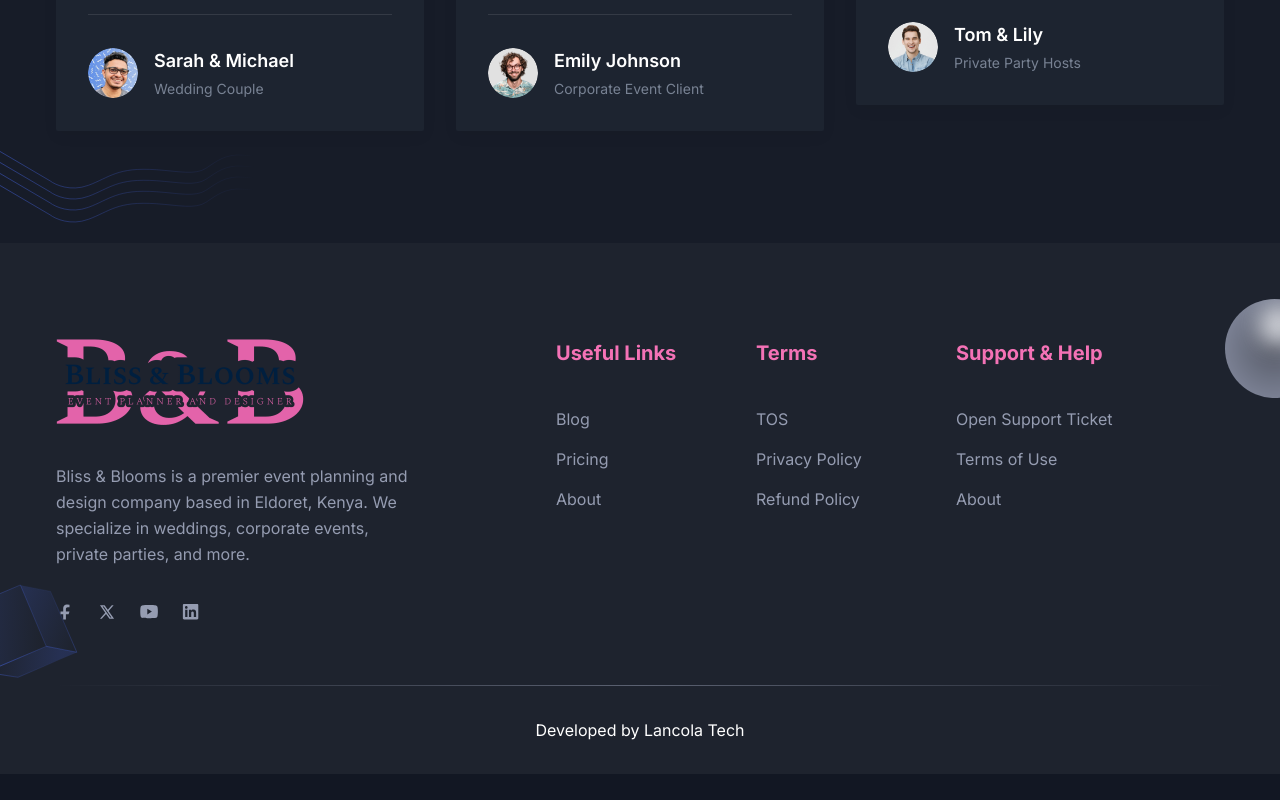
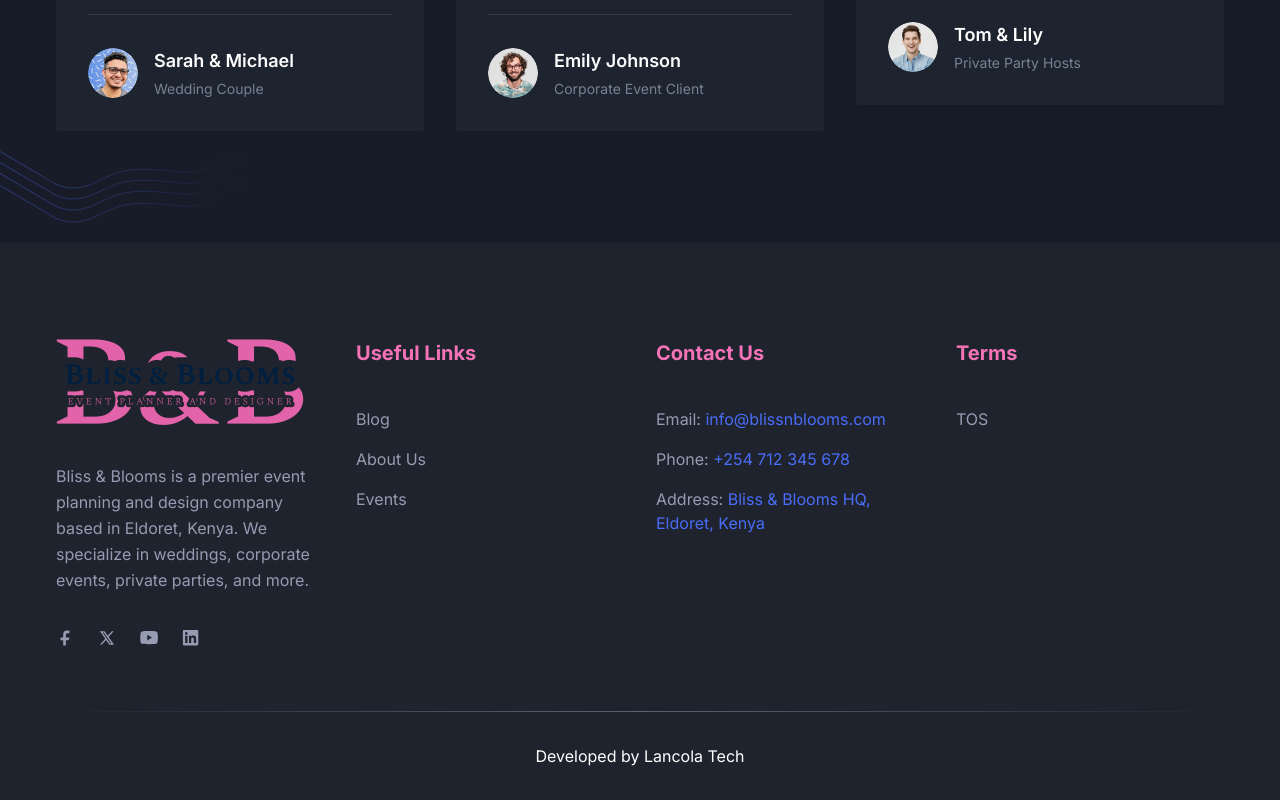
Before and after one commit to tulusdeveloper/event-web, a Next.js app: page / in a window 1280 px wide. Shown: the part 3856-4656 px from the top of the page. Before the commit the page ends 4630 px from the top, so only its background shows below. Built offline with nearby package versions, Linux system fonts and the light colour scheme.

Commit message:
social links

```diff
--- a/src/components/Footer/index.tsx
+++ b/src/components/Footer/index.tsx
@@ -7,9 +7,8 @@ const Footer = () => {
     <>
       <footer className="relative z-10 bg-white pt-16 dark:bg-gray-dark md:pt-20 lg:pt-24">
         <div className="container">
-          <div className="-mx-4 flex flex-wrap">
-            <div className="w-full px-4 md:w-1/2 lg:w-4/12 xl:w-5/12">
-              <div className="mb-12 max-w-[360px] lg:mb-16">
+          <div className="grid grid-cols-1 gap-8 md:grid-cols-2 lg:grid-cols-4">
+            <div className="mb-12 lg:mb-16">
               <Link href="/" className="mb-8 inline-block">
                 <Image
                   src="/images/logo/blissnbloomslogo.png"
@@ -31,13 +30,13 @@ const Footer = () => {
                 based in Eldoret, Kenya. We specialize in weddings, corporate
                 events, private parties, and more.
               </p>
-                <div className="flex items-center">
+              <div className="flex items-center space-x-6">
                 <a
-                    href="/"
+                  href="https://www.facebook.com/eventsbyNiki1"
                   aria-label="social-link"
                   target="_blank"
                   rel="noopener noreferrer"
-                    className="mr-6 text-body-color duration-300 hover:text-primary dark:text-body-color-dark dark:hover:text-primary"
+                  className="text-body-color duration-300 hover:text-primary dark:text-body-color-dark dark:hover:text-primary"
                 >
                   <svg
                     width="18"
@@ -53,7 +52,7 @@ const Footer = () => {
                   </svg>
                 </a>
                 <a
-                    href="/"
+                  href="https://twitter.com/yourhandle"
                   aria-label="social-link"
                   target="_blank"
                   rel="noopener noreferrer"
@@ -75,7 +74,7 @@ const Footer = () => {
                   </svg>
                 </a>
                 <a
-                    href="/"
+                  href="https://www.instagram.com/bliss.n.blooms_events"
                   aria-label="social-link"
                   target="_blank"
                   rel="noopener noreferrer"
@@ -106,11 +105,11 @@ const Footer = () => {
                     <path d="M15.2196 0H1.99991C1.37516 0 0.875366 0.497491 0.875366 1.11936V14.3029C0.875366 14.8999 1.37516 15.4222 1.99991 15.4222H15.1696C15.7943 15.4222 16.2941 14.9247 16.2941 14.3029V1.09448C16.3441 0.497491 15.8443 0 15.2196 0ZM5.44852 13.1089H3.17444V5.7709H5.44852V13.1089ZM4.29899 4.75104C3.54929 4.75104 2.97452 4.15405 2.97452 3.43269C2.97452 2.71133 3.57428 2.11434 4.29899 2.11434C5.02369 2.11434 5.62345 2.71133 5.62345 3.43269C5.62345 4.15405 5.07367 4.75104 4.29899 4.75104ZM14.07 13.1089H11.796V9.55183C11.796 8.7061 11.771 7.58674 10.5964 7.58674C9.39693 7.58674 9.222 8.53198 9.222 9.47721V13.1089H6.94792V5.7709H9.17202V6.79076H9.19701C9.52188 6.19377 10.2466 5.59678 11.3711 5.59678C13.6952 5.59678 14.12 7.08925 14.12 9.12897V13.1089H14.07Z" />
                   </svg>
                 </a>
-                </div>
+
+                {/* <!-- Other social media links --> */}
               </div>
             </div>
 
-            <div className="w-full px-4 sm:w-1/2 md:w-1/2 lg:w-2/12 xl:w-2/12">
             <div className="mb-12 lg:mb-16">
               <h2 className="mb-10 text-xl font-bold text-pink-600 dark:text-pink-400">
                 Useful Links
@@ -126,25 +125,63 @@ const Footer = () => {
                 </li>
                 <li>
                   <Link
-                      href="/"
+                    href="/about"
                     className="mb-4 inline-block text-base text-body-color duration-300 hover:text-pink-600 dark:text-body-color-dark dark:hover:text-pink-400"
                   >
-                      Pricing
+                    About Us
                   </Link>
                 </li>
                 <li>
                   <Link
-                      href="/about"
+                    href="/blog"
                     className="mb-4 inline-block text-base text-body-color duration-300 hover:text-pink-600 dark:text-body-color-dark dark:hover:text-pink-400"
                   >
-                      About
+                    Events
                   </Link>
                 </li>
+                {/* <!-- Other useful links --> */}
               </ul>
             </div>
+
+            <div className="mb-12 lg:mb-16">
+              <h2 className="mb-10 text-xl font-bold text-pink-600 dark:text-pink-400">
+                Contact Us
+              </h2>
+              <ul>
+                <li>
+                  <p className="mb-4 text-base text-body-color dark:text-body-color-dark">
+                    Email:{" "}
+                    <a
+                      href="mailto:info@blissnblooms.com"
+                      className="text-primary hover:underline"
+                    >
+                      info@blissnblooms.com
+                    </a>
+                  </p>
+                </li>
+                <li>
+                  <p className="mb-4 text-base text-body-color dark:text-body-color-dark">
+                    Phone:{" "}
+                    <a
+                      href="tel:+254712345678"
+                      className="text-primary hover:underline"
+                    >
+                      +254 712 345 678
+                    </a>
+                  </p>
+                </li>
+                <li>
+                  <p className="mb-4 text-base text-body-color dark:text-body-color-dark">
+                    Address:{" "}
+                    <span className="text-primary">
+                      Bliss & Blooms HQ, Eldoret, Kenya
+                    </span>
+                  </p>
+                </li>
+                {/* <!-- Other contact information --> */}
+              </ul>
             </div>
 
-            <div className="w-full px-4 sm:w-1/2 md:w-1/2 lg:w-2/12 xl:w-2/12">
             <div className="mb-12 lg:mb-16">
               <h2 className="mb-10 text-xl font-bold text-pink-600 dark:text-pink-400">
                 Terms
@@ -158,58 +195,8 @@ const Footer = () => {
                     TOS
                   </Link>
                 </li>
-                  <li>
-                    <Link
-                      href="/"
-                      className="mb-4 inline-block text-base text-body-color duration-300 hover:text-pink-600 dark:text-body-color-dark dark:hover:text-pink-400"
-                    >
-                      Privacy Policy
-                    </Link>
-                  </li>
-                  <li>
-                    <Link
-                      href="/"
-                      className="mb-4 inline-block text-base text-body-color duration-300 hover:text-pink-600 dark:text-body-color-dark dark:hover:text-pink-400"
-                    >
-                      Refund Policy
-                    </Link>
-                  </li>
+                {/* <!-- Other terms links --> */}
               </ul>
-              </div>
-            </div>
-
-            <div className="w-full px-4 md:w-1/2 lg:w-4/12 xl:w-3/12">
-              <div className="mb-12 lg:mb-16">
-                <h2 className="mb-10 text-xl font-bold text-pink-600 dark:text-pink-400">
-                  Support & Help
-                </h2>
-                <ul>
-                  <li>
-                    <Link
-                      href="/contact"
-                      className="mb-4 inline-block text-base text-body-color duration-300 hover:text-pink-600 dark:text-body-color-dark dark:hover:text-pink-400"
-                    >
-                      Open Support Ticket
-                    </Link>
-                  </li>
-                  <li>
-                    <Link
-                      href="/"
-                      className="mb-4 inline-block text-base text-body-color duration-300 hover:text-pink-600 dark:text-body-color-dark dark:hover:text-pink-400"
-                    >
-                      Terms of Use
-                    </Link>
-                  </li>
-                  <li>
-                    <Link
-                      href="/about"
-                      className="mb-4 inline-block text-base text-body-color duration-300 hover:text-pink-600 dark:text-body-color-dark dark:hover:text-pink-400"
-                    >
-                      About
-                    </Link>
-                  </li>
-                </ul>
-              </div>
             </div>
           </div>
 
@@ -218,7 +205,7 @@ const Footer = () => {
             <p className="text-center text-base text-body-color dark:text-white">
               Developed by{" "}
               <a
-                href="lancolatech.com"
+                href="https://lancolatech.com"
                 target="_blank"
                 rel="noopener noreferrer"
                 className="hover:text-primary"
@@ -228,196 +215,7 @@ const Footer = () => {
             </p>
           </div>
         </div>
-        <div className="absolute right-0 top-14 z-[-1]">
-          <svg
-            width="55"
-            height="99"
-            viewBox="0 0 55 99"
-            fill="none"
-            xmlns="http://www.w3.org/2000/svg"
-          >
-            <circle opacity="0.8" cx="49.5" cy="49.5" r="49.5" fill="#959CB1" />
-            <mask
-              id="mask0_94:899"
-              style={{ maskType: "alpha" }}
-              maskUnits="userSpaceOnUse"
-              x="0"
-              y="0"
-              width="99"
-              height="99"
-            >
-              <circle
-                opacity="0.8"
-                cx="49.5"
-                cy="49.5"
-                r="49.5"
-                fill="#4A6CF7"
-              />
-            </mask>
-            <g mask="url(#mask0_94:899)">
-              <circle
-                opacity="0.8"
-                cx="49.5"
-                cy="49.5"
-                r="49.5"
-                fill="url(#paint0_radial_94:899)"
-              />
-              <g opacity="0.8" filter="url(#filter0_f_94:899)">
-                <circle cx="53.8676" cy="26.2061" r="20.3824" fill="white" />
-              </g>
-            </g>
-            <defs>
-              <filter
-                id="filter0_f_94:899"
-                x="12.4852"
-                y="-15.1763"
-                width="82.7646"
-                height="82.7646"
-                filterUnits="userSpaceOnUse"
-                colorInterpolationFilters="sRGB"
-              >
-                <feFlood floodOpacity="0" result="BackgroundImageFix" />
-                <feBlend
-                  mode="normal"
-                  in="SourceGraphic"
-                  in2="BackgroundImageFix"
-                  result="shape"
-                />
-                <feGaussianBlur
-                  stdDeviation="10.5"
-                  result="effect1_foregroundBlur_94:899"
-                />
-              </filter>
-              <radialGradient
-                id="paint0_radial_94:899"
-                cx="0"
-                cy="0"
-                r="1"
-                gradientUnits="userSpaceOnUse"
-                gradientTransform="translate(49.5 49.5) rotate(90) scale(53.1397)"
-              >
-                <stop stopOpacity="0.47" />
-                <stop offset="1" stopOpacity="0" />
-              </radialGradient>
-            </defs>
-          </svg>
-        </div>
-        <div className="absolute bottom-24 left-0 z-[-1]">
-          <svg
-            width="79"
-            height="94"
-            viewBox="0 0 79 94"
-            fill="none"
-            xmlns="http://www.w3.org/2000/svg"
-          >
-            <rect
-              opacity="0.3"
-              x="-41"
-              y="26.9426"
-              width="66.6675"
-              height="66.6675"
-              transform="rotate(-22.9007 -41 26.9426)"
-              fill="url(#paint0_linear_94:889)"
-            />
-            <rect
-              x="-41"
-              y="26.9426"
-              width="66.6675"
-              height="66.6675"
-              transform="rotate(-22.9007 -41 26.9426)"
-              stroke="url(#paint1_linear_94:889)"
-              strokeWidth="0.7"
-            />
-            <path
-              opacity="0.3"
-              d="M50.5215 7.42229L20.325 1.14771L46.2077 62.3249L77.1885 68.2073L50.5215 7.42229Z"
-              fill="url(#paint2_linear_94:889)"
-            />
-            <path
-              d="M50.5215 7.42229L20.325 1.14771L46.2077 62.3249L76.7963 68.2073L50.5215 7.42229Z"
-              stroke="url(#paint3_linear_94:889)"
-              strokeWidth="0.7"
-            />
-            <path
-              opacity="0.3"
-              d="M17.9721 93.3057L-14.9695 88.2076L46.2077 62.325L77.1885 68.2074L17.9721 93.3057Z"
-              fill="url(#paint4_linear_94:889)"
-            />
-            <path
-              d="M17.972 93.3057L-14.1852 88.2076L46.2077 62.325L77.1884 68.2074L17.972 93.3057Z"
-              stroke="url(#paint5_linear_94:889)"
-              strokeWidth="0.7"
-            />
-            <defs>
-              <linearGradient
-                id="paint0_linear_94:889"
-                x1="-41"
-                y1="21.8445"
-                x2="36.9671"
-                y2="59.8878"
-                gradientUnits="userSpaceOnUse"
-              >
-                <stop stopColor="#4A6CF7" stopOpacity="0.62" />
-                <stop offset="1" stopColor="#4A6CF7" stopOpacity="0" />
-              </linearGradient>
-              <linearGradient
-                id="paint1_linear_94:889"
-                x1="25.6675"
-                y1="95.9631"
-                x2="-42.9608"
-                y2="20.668"
-                gradientUnits="userSpaceOnUse"
-              >
-                <stop stopColor="#4A6CF7" stopOpacity="0" />
-                <stop offset="1" stopColor="#4A6CF7" stopOpacity="0.51" />
-              </linearGradient>
-              <linearGradient
-                id="paint2_linear_94:889"
-                x1="20.325"
-                y1="-3.98039"
-                x2="90.6248"
-                y2="25.1062"
-                gradientUnits="userSpaceOnUse"
-              >
-                <stop stopColor="#4A6CF7" stopOpacity="0.62" />
-                <stop offset="1" stopColor="#4A6CF7" stopOpacity="0" />
-              </linearGradient>
-              <linearGradient
-                id="paint3_linear_94:889"
-                x1="18.3642"
-                y1="-1.59742"
-                x2="113.9"
-                y2="80.6826"
-                gradientUnits="userSpaceOnUse"
-              >
-                <stop stopColor="#4A6CF7" stopOpacity="0" />
-                <stop offset="1" stopColor="#4A6CF7" stopOpacity="0.51" />
-              </linearGradient>
-              <linearGradient
-                id="paint4_linear_94:889"
-                x1="61.1098"
-                y1="62.3249"
-                x2="-8.82468"
-                y2="58.2156"
-                gradientUnits="userSpaceOnUse"
-              >
-                <stop stopColor="#4A6CF7" stopOpacity="0.62" />
-                <stop offset="1" stopColor="#4A6CF7" stopOpacity="0" />
-              </linearGradient>
-              <linearGradient
-                id="paint5_linear_94:889"
-                x1="65.4236"
-                y1="65.0701"
-                x2="24.0178"
-                y2="41.6598"
-                gradientUnits="userSpaceOnUse"
-              >
-                <stop stopColor="#4A6CF7" stopOpacity="0" />
-                <stop offset="1" stopColor="#4A6CF7" stopOpacity="0.51" />
-              </linearGradient>
-            </defs>
-          </svg>
-        </div>
+        {/* Add SVG background shapes here  */}
       </footer>
     </>
   );
```
Lines whose indentation alone changed are shown as unchanged.
